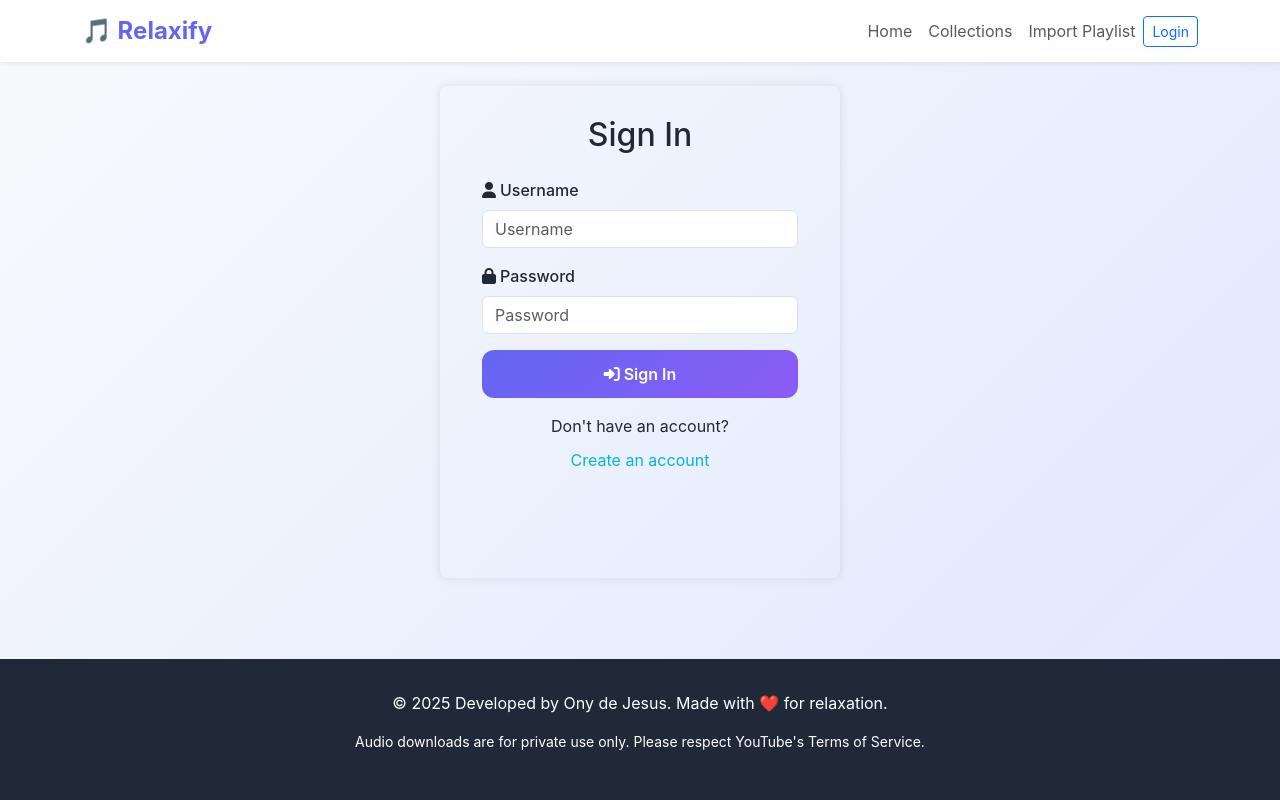
After one commit to marobo/relaxify, a Django app: page /auth/ in a window 1280 px wide. The commit adds this page. Run offline with Django 5.2, Linux system fonts and the light colour scheme.

Commit message:
signin and signup use toggle

```diff
--- /dev/null
+++ b/playlists/forms.py
@@ -0,0 +1,52 @@
+from django.contrib.auth.forms import AuthenticationForm
+from django import forms
+from django.utils.translation import gettext_lazy as _
+from django.contrib.auth.models import User
+
+
+class LoginForm(AuthenticationForm):
+    username = forms.CharField(widget=forms.TextInput(attrs={
+        'class': 'form-control',
+        'placeholder': _('Username'),
+        'id': 'id_login_username',
+        'autocomplete': 'username'
+    }))
+    password = forms.CharField(widget=forms.PasswordInput(attrs={
+        'class': 'form-control',
+        'placeholder': _('Password'),
+        'id': 'id_login_password',
+        'autocomplete': 'current-password'
+    }))
+
+
+class SignupForm(forms.ModelForm):
+    password = forms.CharField(widget=forms.PasswordInput(attrs={
+        'class': 'form-control',
+        'placeholder': _('New password'),
+        'id': 'id_signup_password',
+        'autocomplete': 'new-password'
+    }))
+
+    class Meta:
+        model = User
+        fields = ['username', 'email', 'password']
+        widgets = {
+            'username': forms.TextInput(attrs={
+                'class': 'form-control',
+                'placeholder': _('New username'),
+                'id': 'id_signup_username',
+                'autocomplete': 'your-username'
+            }),
+            'email': forms.EmailInput(attrs={
+                'class': 'form-control',
+                'placeholder': _('Your email'),
+                'id': 'id_signup_email',
+                'autocomplete': 'your-email'
+            }),
+        }
+
+    def clean_email(self):
+        email = self.cleaned_data.get('email')
+        if User.objects.filter(email=email).exists():
+            raise forms.ValidationError(_("This email address is already in use."))
+        return email
--- a/playlists/urls.py
+++ b/playlists/urls.py
@@ -31,4 +31,5 @@ urlpatterns = [
     # PWA endpoints
     path('sw.js', views.service_worker, name='service_worker'),
     path('manifest.json', views.manifest, name='manifest'),
+    path('auth/', views.auth_toggle_view, name='auth_toggle'),
 ]
--- a/playlists/views.py
+++ b/playlists/views.py
@@ -4,6 +4,10 @@ from django.views.decorators.csrf import csrf_exempt
 from django.conf import settings
 from rest_framework import generics
 from django.contrib.auth.decorators import login_required
+from django.contrib.auth import login
+from django.shortcuts import redirect
+from .forms import LoginForm, SignupForm
+
 import yt_dlp
 import tempfile
 import re
@@ -443,3 +447,50 @@ def import_youtube_playlist(playlist_id, collection=None, update_existing=False)
         'updated_count': updated_count,
         'error_count': error_count
     }
+
+
+def auth_toggle_view(request):
+    template_name = 'auth_toggle.html'
+    if request.method == 'GET':
+        login_form = LoginForm(request)
+        signup_form = SignupForm()
+        form_to_show = 'login'
+        next_url = request.GET.get('next', '')
+        return render(request, template_name, {
+            'login_form': login_form,
+            'signup_form': signup_form,
+            'form_to_show': form_to_show,
+            'next': next_url,
+        })
+    else:  # POST
+        login_form = LoginForm(request, data=request.POST)
+        signup_form = SignupForm(request.POST)
+        form_to_show = 'login'
+        next_url = request.POST.get('next', '')
+
+        if 'login' in request.POST:
+            form_to_show = 'login'
+            if login_form.is_valid():
+                user = login_form.get_user()
+                login(request, user)
+                if next_url:
+                    return redirect(next_url)
+                return redirect('playlists:home')
+
+        elif 'signup' in request.POST:
+            form_to_show = 'signup'
+            if signup_form.is_valid():
+                user = signup_form.save(commit=False)
+                user.set_password(signup_form.cleaned_data['password'])
+                user.save()
+                login(request, user)
+                if next_url:
+                    return redirect(next_url)
+                return redirect('playlists:home')
+
+        return render(request, template_name, {
+            'login_form': login_form,
+            'signup_form': signup_form,
+            'form_to_show': form_to_show,
+            'next': next_url,
+        })
--- a/static/css/style.css
+++ b/static/css/style.css
@@ -1520,3 +1520,46 @@ body {
 .rounded-music-large {
     border-radius: 15px;
 }
+
+/* Auth style */
+.form-wrapper {
+    position: relative;
+    min-height: 400px;
+}
+
+.auth-container {
+    width: 400px;
+    background: var(--surface);
+    box-shadow: 0 0 10px rgba(0,0,0,0.1);
+    border-radius: 8px;
+    overflow: hidden;
+    position: relative;
+}
+
+.form-wrapper {
+    display: flex;
+    width: 200%;
+    transition: transform 0.5s ease;
+}
+
+.form-box {
+    width: 50%;
+    padding: 30px;
+}
+
+.border {
+    border-radius: 0.375rem;
+}
+
+.auth-container.active .form-wrapper {
+    transform: translateX(-50%);
+}
+
+.switch {
+    text-align: center;
+    cursor: pointer;
+    margin-top: 10px;
+    color: var(--accent-color);
+}
+
+/* End of Auth style */
--- /dev/null
+++ b/templates/auth_toggle.html
@@ -0,0 +1,85 @@
+{% extends "base.html" %}
+{% load static %}
+{% load i18n %}
+
+{% block title %}Authenticate{% endblock %}
+
+{% block content %}
+    <div class="row justify-content-center">
+        <div class="auth-container {% if form_to_show == 'signup' %}active{% endif %}" id="authBox">
+            <div class="form-wrapper">
+                <!-- Sign In Form -->
+                <div class="form-box">
+                    <h2 class="text-center mb-4">{% trans "Sign In" %}</h2>
+                    <form method="post" action="{% url 'playlists:auth_toggle' %}">
+                        {% csrf_token %}
+                        {{ login_form.non_field_errors }}
+                        <div class="mb-3">
+                            <label for="{{ login_form.username.id_for_label }}" class="form-label">
+                                <i class="fas fa-user me-1"></i>{% trans "Username" %}
+                            </label>
+                            {{ login_form.username }}
+                            {{ login_form.username.errors }}
+                        </div>
+                        <div class="mb-3">
+                            <label for="{{ login_form.password.id_for_label }}" class="form-label">
+                                <i class="fas fa-lock me-1"></i>{% trans "Password" %}
+                            </label>
+                            {{ login_form.password }}
+                            {{ login_form.password.errors }}
+                        </div>
+                        <input type="hidden" name="next" value="{{ next }}">
+                        <button type="submit" name="login" class="btn btn-primary w-100">
+                            <i class="fas fa-sign-in-alt me-1"></i>{% trans "Sign In" %}
+                        </button>
+                    </form>
+                    <div class="text-center mt-3">{% trans "Don't have an account?" %}</div>
+                    <div class="switch" onclick="switchForm()">{% trans "Create an account" %}</div>
+                </div>
+
+                <!-- Signup Form -->
+                <div class="form-box">
+                    <h2 class="text-center mb-4">{% trans "Create an Account" %}</h2>
+                    <form method="post" action="{% url 'playlists:auth_toggle' %}">
+                        {% csrf_token %}
+                        {{ signup_form.non_field_errors }}
+                        <div class="mb-3">
+                            <label for="{{ signup_form.username.id_for_label }}" class="form-label">
+                                <i class="fas fa-user me-1"></i>{% trans "Username" %}
+                            </label>
+                            {{ signup_form.username }}
+                            {{ signup_form.username.errors }}
+                        </div>
+                        <div class="mb-3">
+                            <label for="{{ signup_form.email.id_for_label }}" class="form-label">
+                                <i class="fas fa-envelope me-1"></i>{% trans "Email" %}
+                            </label>
+                            {{ signup_form.email }}
+                            {{ signup_form.email.errors }}
+                        </div>
+                        <div class="mb-3">
+                            <label for="{{ signup_form.password.id_for_label }}" class="form-label">
+                                <i class="fas fa-lock me-1"></i>{% trans "Password" %}
+                            </label>
+                            {{ signup_form.password }}
+                            {{ signup_form.password.errors }}
+                        </div>
+                        <input type="hidden" name="next" value="{{ next }}">
+                        <button type="submit" name="signup" class="btn btn-success w-100">
+                            <i class="fas fa-user-plus me-1"></i>{% trans "Sign Up" %}
+                        </button>
+                    </form>
+                    <div class="text-center mt-3">{% trans "Already have an account?" %}</div>
+                    <div class="switch" onclick="switchForm()">{% trans "Sign in to your account" %}</div>
+                </div>
+            </div>
+        </div>
+    </div>
+
+    <script>
+        function switchForm() {
+            document.getElementById('authBox').classList.toggle('active');
+
+        }
+    </script>
+{% endblock %}
--- a/templates/base.html
+++ b/templates/base.html
@@ -81,16 +81,13 @@
                         <span class="nav-link">Welcome, {{ user.username }}</span>
                     </li>
                     <li class="nav-item">
-                        <a class="btn btn-sm btn-outline-danger" href="#">
+                        <a class="btn btn-sm btn-outline-danger" href="{% url 'logout' %}">
                             Logout
                         </a>
                     </li>
                     {% else %}
                     <li class="nav-item">
-                        <a class="btn btn-sm btn-outline-primary" href="#">Sign in</a>
-                    </li>
-                    <li class="nav-item">
-                        <a class="btn btn-sm btn-outline-success" href="#">Signup</a>
+                        <a class="btn btn-sm btn-outline-primary" href="{% url 'playlists:auth_toggle' %}">Login</a>
                     </li>
                     {% endif %}
 
```
